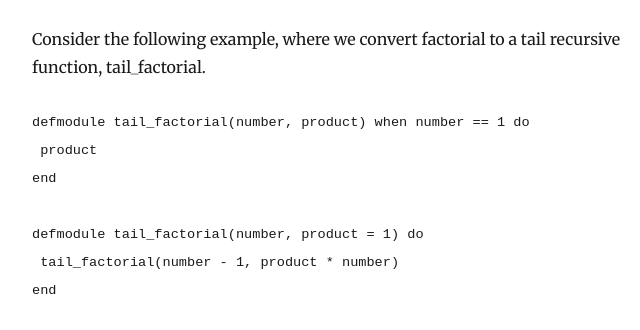
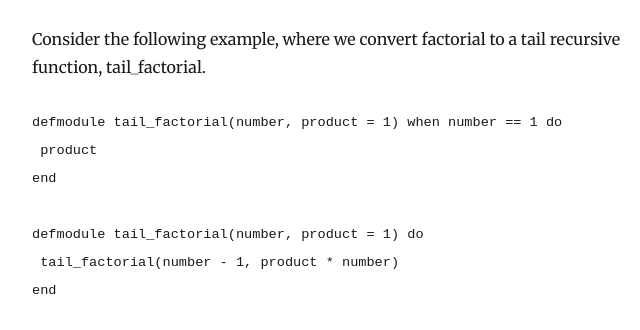
Before and after one commit to kudukacar/apprentice_blog, a Gatsby site: page /blog/tail-call-optimization-equalizes-the-space-complexity-of-recursion-and-iteration/ in a window 1280 px wide. Shown: the part 2850-3180 px from the top of the page, 293-933 px from the left. Built offline with nearby package versions, Linux system fonts and the light colour scheme; Gatsby itself is replaced by a stand-in of ours; some packages are replaced by stand-ins of ours; code samples lack their colours.

Commit message:
Update Blog “tail-call-optimization-equalizes-the-space-complexity-of-recursion-and-iteration”

````diff
--- a/content/blog/tail-call-optimization-equalizes-the-space-complexity-of-recursion-and-iteration.md
+++ b/content/blog/tail-call-optimization-equalizes-the-space-complexity-of-recursion-and-iteration.md
@@ -49,7 +49,7 @@ Elixir implements tail call optimization to minimize memory usage with recursion
 Consider the following example, where we convert factorial to a tail recursive function, tail_factorial.
 
 ```ruby
-defmodule tail_factorial(number, product) when number == 1 do
+defmodule tail_factorial(number, product = 1) when number == 1 do
  product
 end
 
````
